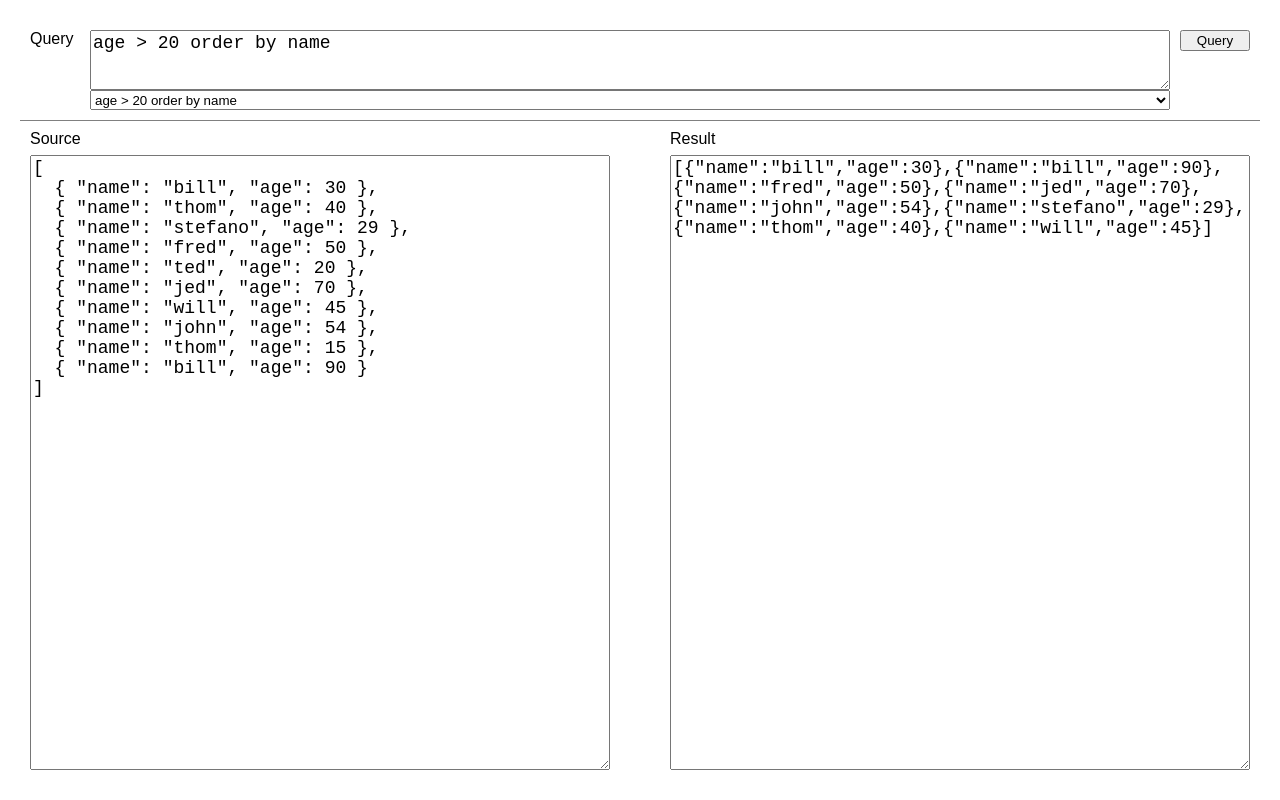
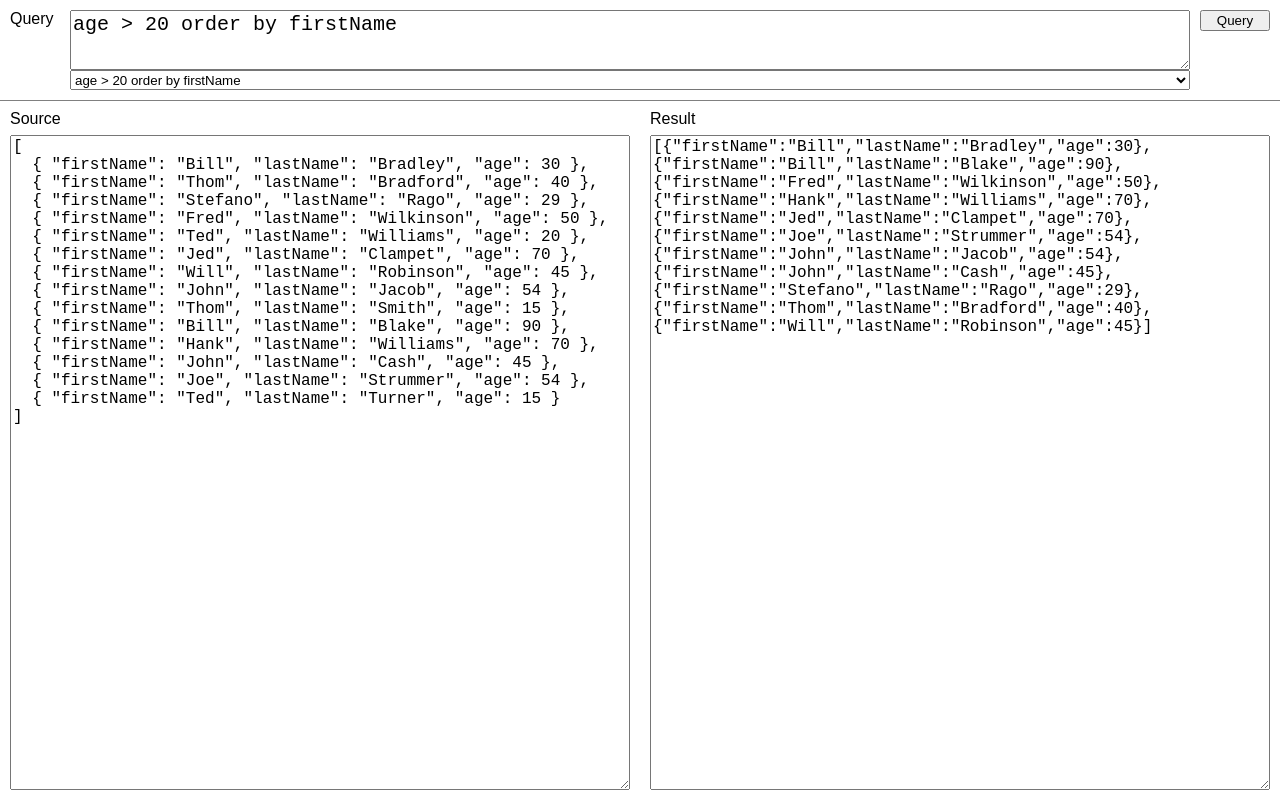
Before and after one commit to agilosoftware/objeq, a plain HTML site: page index.html in a window 1280 px wide. Drawn offline with Linux system fonts and the light colour scheme.

Commit message:
cleanup, more data

```diff
--- a/index.html
+++ b/index.html
@@ -23,7 +23,7 @@
   <style>
     textarea {
       font-family: Courier New, Courier, serif;
-      font-size: 18px;
+      font-size: 16px;
     }
     body {
       padding: 0px; margin: 0px;
@@ -31,13 +31,14 @@
     .query {
       position: absolute;
       left: 0px; top: 0px; right: 0px; height: 100px;
-      margin: 20px;
+      margin: 0px;
       border-bottom: 1px solid gray;
     }
     #query {
       position: absolute;
       left: 70px; top: 10px;
       bottom: 30px; right: 90px;
+      font-size: 20px;
     }
     #queries {
       position: absolute;
@@ -57,7 +58,7 @@
     .source {
       position: absolute;
       left: 0px; top: 100px; right: 50%; bottom: 0px;
-      margin: 20px;
+      margin: 0px;
     }
     #source {
       position: absolute;
@@ -66,7 +67,7 @@
     .result {
       position: absolute;
       left: 50%; top: 100px; right: 0px; bottom: 0px;
-      margin: 20px;
+      margin: 0px;
     }
     #result {
       position: absolute;
@@ -80,26 +81,30 @@
     <textarea id="query"></textarea>
     <button id="run" onclick="performQuery();">Query</button>
     <select id ="queries" onchange="chooseQuery();">
-      <option selected>age > 20 order by name</option>
-      <option>name == 'thom' and age > 20</option>
-      <option>order by name, age</option>
-      <option>order by age, name select name</option>
+      <option selected>age > 20 order by firstName</option>
+      <option>firstName == 'Thom' and age > 20</option>
+      <option>order by lastName, firstName, age</option>
+      <option>order by age, firstName select lastName</option>
     </select>
   </div>
   <div class="source">
     <div class="label">Source</div>
     <textarea id="source">
 [
-  { "name": "bill", "age": 30 },
-  { "name": "thom", "age": 40 },
-  { "name": "stefano", "age": 29 },
-  { "name": "fred", "age": 50 },
-  { "name": "ted", "age": 20 },
-  { "name": "jed", "age": 70 },
-  { "name": "will", "age": 45 },
-  { "name": "john", "age": 54 },
-  { "name": "thom", "age": 15 },
-  { "name": "bill", "age": 90 }
+  { "firstName": "Bill", "lastName": "Bradley", "age": 30 },
+  { "firstName": "Thom", "lastName": "Bradford", "age": 40 },
+  { "firstName": "Stefano", "lastName": "Rago", "age": 29 },
+  { "firstName": "Fred", "lastName": "Wilkinson", "age": 50 },
+  { "firstName": "Ted", "lastName": "Williams", "age": 20 },
+  { "firstName": "Jed", "lastName": "Clampet", "age": 70 },
+  { "firstName": "Will", "lastName": "Robinson", "age": 45 },
+  { "firstName": "John", "lastName": "Jacob", "age": 54 },
+  { "firstName": "Thom", "lastName": "Smith", "age": 15 },
+  { "firstName": "Bill", "lastName": "Blake", "age": 90 },
+  { "firstName": "Hank", "lastName": "Williams", "age": 70 },
+  { "firstName": "John", "lastName": "Cash", "age": 45 },
+  { "firstName": "Joe", "lastName": "Strummer", "age": 54 },
+  { "firstName": "Ted", "lastName": "Turner", "age": 15 }
 ]
     </textarea>
   </div>
```
